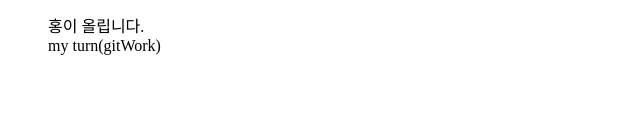
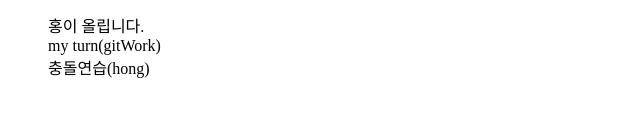
Before and after one commit to arisnin/sist, a plain HTML site: page index.html in a window 1280 px wide. Shown: the part 150-266 px from the top of the page, without its empty margins (0-640 px from the left). Drawn offline with Linux system fonts and the light colour scheme.

Commit message:
ver10 / index.html / edit(충돌??)

```diff
--- a/index.html
+++ b/index.html
@@ -10,6 +10,7 @@
 	<ul>
 		<div>홍이 올립니다.</div>
 		<div>my turn(gitWork)</div>
+		<div>충돌연습(hong)</div>
 	</ul>
 </body>
 </html>
```
